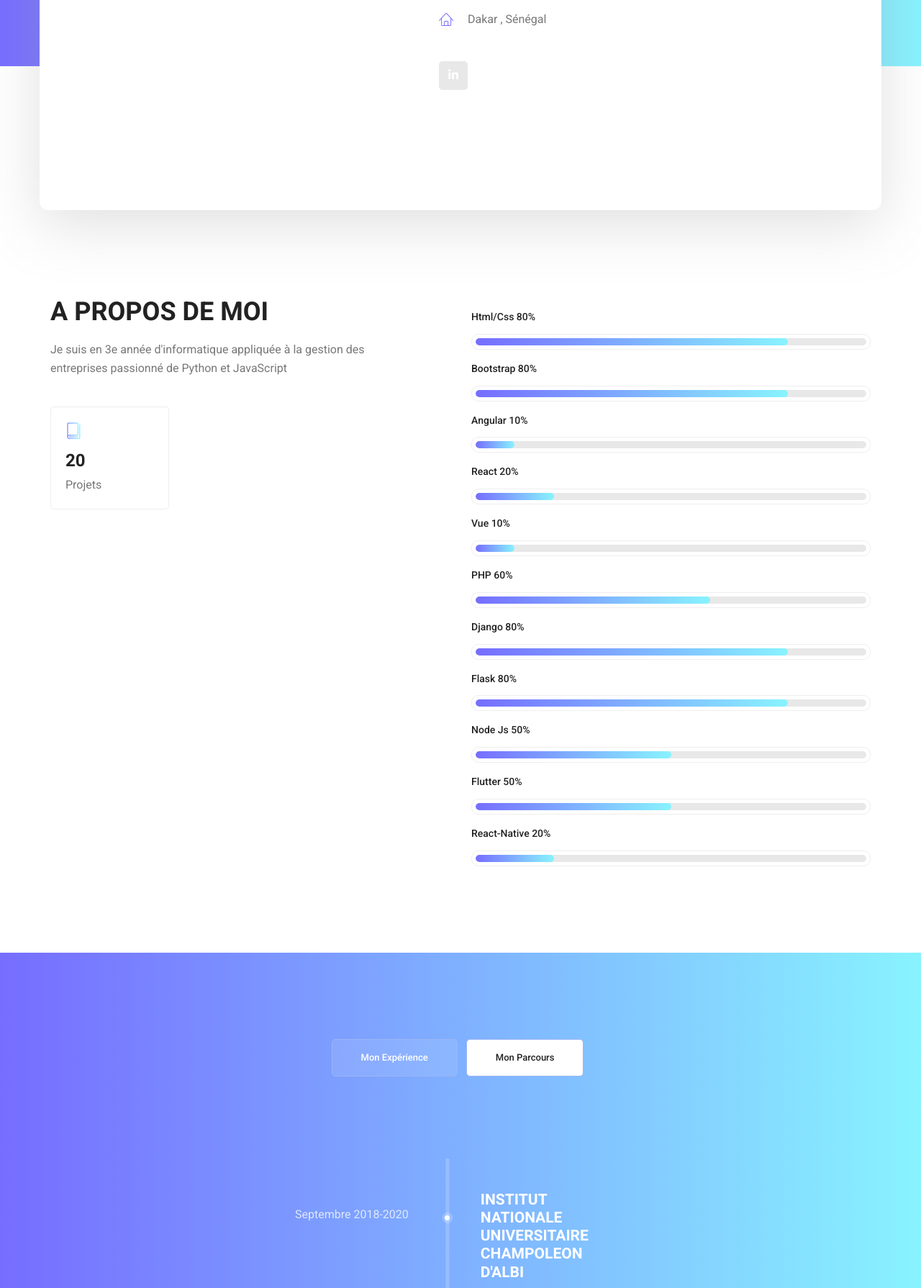
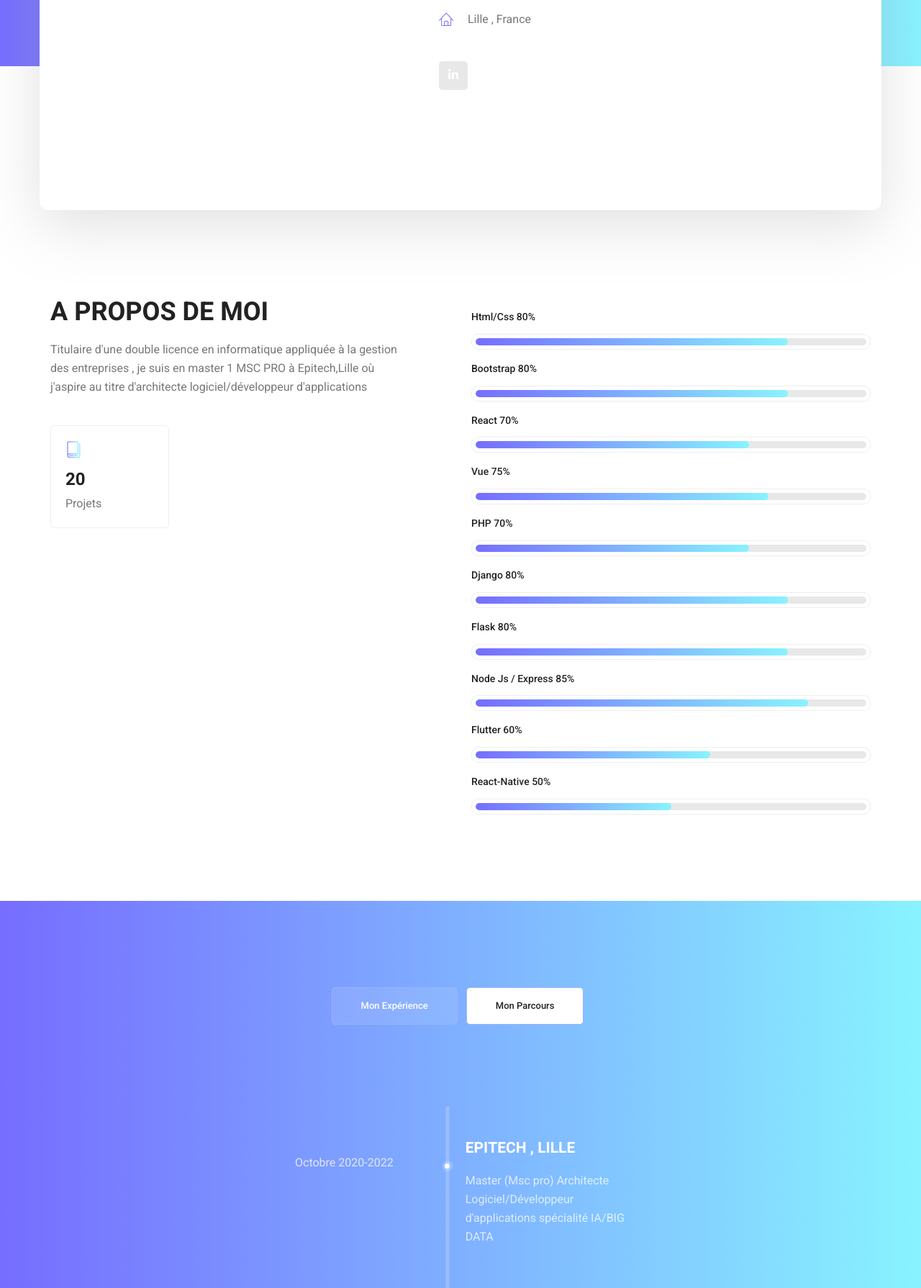
Before and after one commit to Richard-Cod/portfolio, a Flask app: page / in a window 1280 px wide. Shown: the part 668-2458 px from the top of the page at 72% size. Run offline with Flask 2, Linux system fonts and the light colour scheme; some libraries are stand-ins or nearby versions.

Commit message:
Epitech maj

```diff
--- a/data.py
+++ b/data.py
@@ -2,32 +2,36 @@ info = {
 	"nom":"Richard Bathiebo",
 	"profession":"Développeur Web/Mobile",
 	"description":"Bienvenue sur mon portfolio parcourez le et n'oubliez pas que la page de contact est là si vous voulez me joindre",
-	"telephone":"+221 78 153 79 66",
+	"telephone":"07 521 62 086",
 	"email":"richard.bathiebo.7@gmail.com",
-	"lieu":"Dakar , Sénégal"
+	"lieu":"Lille , France"
 }
 myself = {
-	"aboutMe":"Je suis en 3e année d'informatique appliquée à la gestion des entreprises passionné de Python et JavaScript",
+	"aboutMe":"Titulaire d'une double licence en informatique appliquée à la gestion des entreprises , je suis en master 1 MSC PRO à Epitech,Lille où j'aspire au titre d'architecte logiciel/développeur d'applications",
 	"nbProjets":20,
 	"skills" : {
 		"Html/Css":80,
 		"Bootstrap":80,
-		"Angular": 10,
-		"React":20,
-		"Vue":10,
+		"React":70,
+		"Vue":75,
 
-		"PHP":60,
+		"PHP":70,
 		"Django":80,
 		"Flask":80,
-		"Node Js":50,
+		"Node Js / Express":85,
 
-		"Flutter":50,
-		"React-Native":20,
+		"Flutter":60,
+		"React-Native":50,
 
 
 	}
 }
 parcours=[
+	{
+		"periode":"Octobre 2020-2022",
+		"lieu":"Epitech , Lille",
+		"poste":"Master (Msc pro) Architecte Logiciel/Développeur d'applications spécialité IA/BIG DATA"
+	},
 	{
 		"periode":"Septembre 2018-2020",
 		"lieu":"Institut Nationale Universitaire Champoleon d'Albi",
--- a/templates/client/base.html
+++ b/templates/client/base.html
@@ -1,11 +1,12 @@
 <!doctype html>
 <html lang="en">
+
 <head>
     <!-- Required meta tags -->
     <meta charset="utf-8">
     <meta name="viewport" content="width=device-width, initial-scale=1, shrink-to-fit=no">
     <link rel="icon" href="img/favicon.png" type="image/png">
-        <title> {% block title  %} Richard-Bathiebo  {% endblock  %}</title>
+    <title> {% block title  %} Richard-Bathiebo {% endblock  %}</title>
     <!-- Bootstrap CSS -->
 
 
@@ -23,6 +24,7 @@
     <link rel="stylesheet" href="{{url_for('static',filename='client/css/responsive.css')}}">
     <script src="https://kit.fontawesome.com/a076d05399.js"></script>
 </head>
+
 <body>
 
 
@@ -39,9 +41,12 @@
                             <h3>A propos de moi</h3>
                         </div>
                         <p>N'hésitez pas à prendre contact avec moi ;)</p>
-        					<p><!-- Link back to Colorlib can't be removed. Template is licensed under CC BY 3.0. -->
-Copyright &copy;<script>document.write(new Date().getFullYear());</script> Tous droits réservés | Ce template proposé <i class="fa fa-heart-o" aria-hidden="true"></i> par <a href="https://colorlib.com" target="_blank">Colorlib</a>
-<!-- Link back to Colorlib can't be removed. Template is licensed under CC BY 3.0. --></p>
+                        <p>
+                            <!-- Link back to Colorlib can't be removed. Template is licensed under CC BY 3.0. -->
+                            Copyright &copy;
+                            <script>document.write(new Date().getFullYear());</script> Tous droits réservés |
+                            <!-- Link back to Colorlib can't be removed. Template is licensed under CC BY 3.0. -->
+                        </p>
                     </aside>
                 </div>
 
@@ -65,7 +70,7 @@ Copyright &copy;<script>document.write(new Date().getFullYear());</script> Tous
         			</div>
                      -->
 
-        			<div class="col-6">
+                <!-- <div class="col-6">
                     <aside class="f_widget social_widget">
                         <div class="f_title">
                             <h3>Suivez moi</h3>
@@ -73,10 +78,13 @@ Copyright &copy;<script>document.write(new Date().getFullYear());</script> Tous
                         <p>Sur les réseaux sociaux</p>
                         <ul class="list">
 
-        						<li><a href="https://www.linkedin.com/in/richard-bathiebo-7aa300157/"><i class="fa fa-linkedin"></i></a></li>
+                            <li><a href="https://www.linkedin.com/in/richard-bathiebo-7aa300157/"><i
+                                        class="fa fa-linkedin"></i></a></li>
                         </ul>
                     </aside>
-        			</div>
+                </div> -->
+
+
             </div>
         </div>
     </footer>
@@ -106,4 +114,5 @@ Copyright &copy;<script>document.write(new Date().getFullYear());</script> Tous
     <script src="{{url_for('static',filename='client/js/theme.js')}}"></script>
     {% endblock %}
 </body>
+
 </html>
--- a/templates/client/index.html
+++ b/templates/client/index.html
@@ -21,7 +21,8 @@
 				<div class="media">
 
 					<div class="d-flex">
-								<img src="https://media-exp1.licdn.com/dms/image/C5603AQGV5ReQv4oLtg/profile-displayphoto-shrink_200_200/0?e=1593043200&v=beta&t=5Weg488BWzZCA9FlLvc2awwAWYmwOpSqntBPHt6v8Gs" alt="">
+						<img src="https://media-exp1.licdn.com/dms/image/C5603AQGV5ReQv4oLtg/profile-displayphoto-shrink_200_200/0?e=1593043200&v=beta&t=5Weg488BWzZCA9FlLvc2awwAWYmwOpSqntBPHt6v8Gs"
+							alt="">
 					</div>
 					<div class="media-body">
 						<div class="personal_text">
@@ -35,7 +36,8 @@
 								<li><a href="#"><i class="lnr lnr-home"></i> {{info.lieu}}</a></li>
 							</ul>
 							<ul class="list personal_social">
-										<li><a href="https://www.linkedin.com/in/richard-bathiebo-7aa300157/"><i class="fa fa-linkedin"></i></a></li>
+								<li><a href="https://www.linkedin.com/in/richard-bathiebo-7aa300157/"><i
+											class="fa fa-linkedin"></i></a></li>
 							</ul>
 						</div>
 					</div>
@@ -75,7 +77,8 @@
 							<h4>{{cle}} <span class="counter">{{valeur}}</span>%</h4>
 							<div class="progress_br">
 								<div class="progress">
-											<div class="progress-bar" role="progressbar" aria-valuenow="{{valeur}}" aria-valuemin="0" aria-valuemax="100"></div>
+									<div class="progress-bar" role="progressbar" aria-valuenow="{{valeur}}"
+										aria-valuemin="0" aria-valuemax="100"></div>
 								</div>
 							</div>
 						</div>
@@ -95,10 +98,12 @@
 		<div class="tabs_inner">
 			<ul class="nav nav-tabs" id="myTab" role="tablist">
 				<li class="nav-item">
-							<a class="nav-link" id="home-tab" data-toggle="tab" href="#home" role="tab" aria-controls="home" aria-selected="true">Mon Expérience</a>
+					<a class="nav-link" id="home-tab" data-toggle="tab" href="#home" role="tab" aria-controls="home"
+						aria-selected="true">Mon Expérience</a>
 				</li>
 				<li class="nav-item">
-							<a class="nav-link active" id="profile-tab" data-toggle="tab" href="#profile" role="tab" aria-controls="profile" aria-selected="false">Mon Parcours</a>
+					<a class="nav-link active" id="profile-tab" data-toggle="tab" href="#profile" role="tab"
+						aria-controls="profile" aria-selected="false">Mon Parcours</a>
 				</li>
 			</ul>
 			<div class="tab-content" id="myTabContent">
@@ -188,6 +193,7 @@
 		<div class="main_title">
 			<h2>Mes projets</h2>
 			<p>Jetez y un oeil 😁👍.</p>
+			<p>XXXXXXX La liste des projets sera mise à jour sous peu👍 XXXXXX.</p>
 		</div>
 
 		<div class="isotope_fillter">
@@ -210,8 +216,8 @@
 			<div class="col-lg-4 col-md-4 col-sm-6 {{i.techno}}">
 				<div class="h_gallery_item">
 					<div class="g_img_item">
-        						<img style="max-height:150px" class="img-fluid" src="{{i.image}}" alt="">
-        						<a class="light" href="{{i.image}}">
+						<img style="max-height:150px" class="img-fluid" src="" alt="">
+						<a class="light" href="">
 							<img src="{{url_for('static',filename='img/gallery/icon.png')}}" alt="">
 						</a>
 					</div>
```
Also changed, not shown: templates/client/contact.html (+7 -6 lines). Lines whose indentation alone changed are shown as unchanged.
